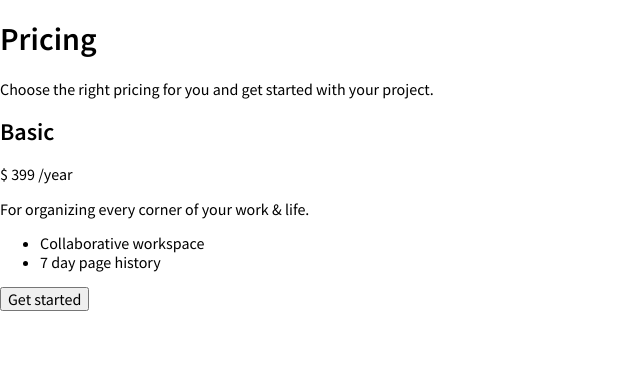
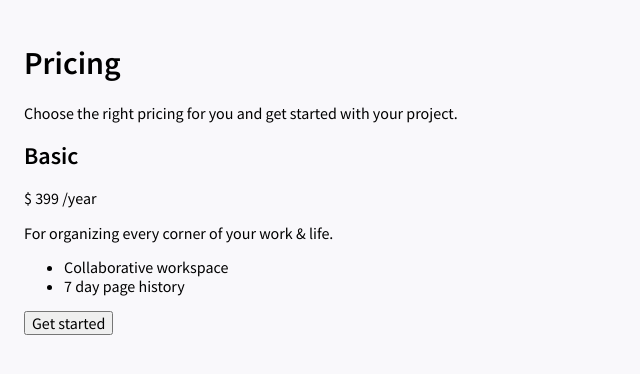
Before and after one commit to piotrfijol/pricing-page, a website built with Vite: page index.html in a window 1280 px wide. Shown: the whole page, without its empty margins (0-640 px from the left). Built offline with nearby package versions, Linux system fonts and the light colour scheme.

Commit message:
Update global styles

```diff
--- a/src/global-styles/style.scss
+++ b/src/global-styles/style.scss
@@ -4,7 +4,6 @@
 
 body {
   font-family: 'Source Sans Pro', sans-serif;
+  background-color: var(--color-background);
+  padding: 24px;
 }
-
-p {
-}
```
